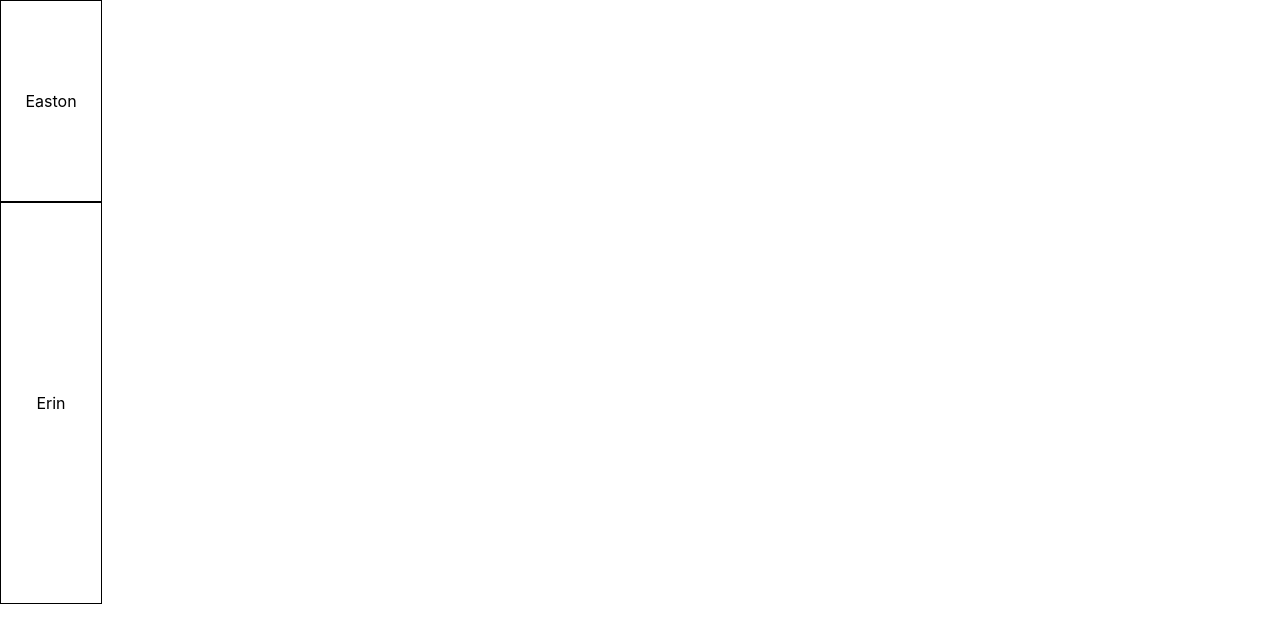
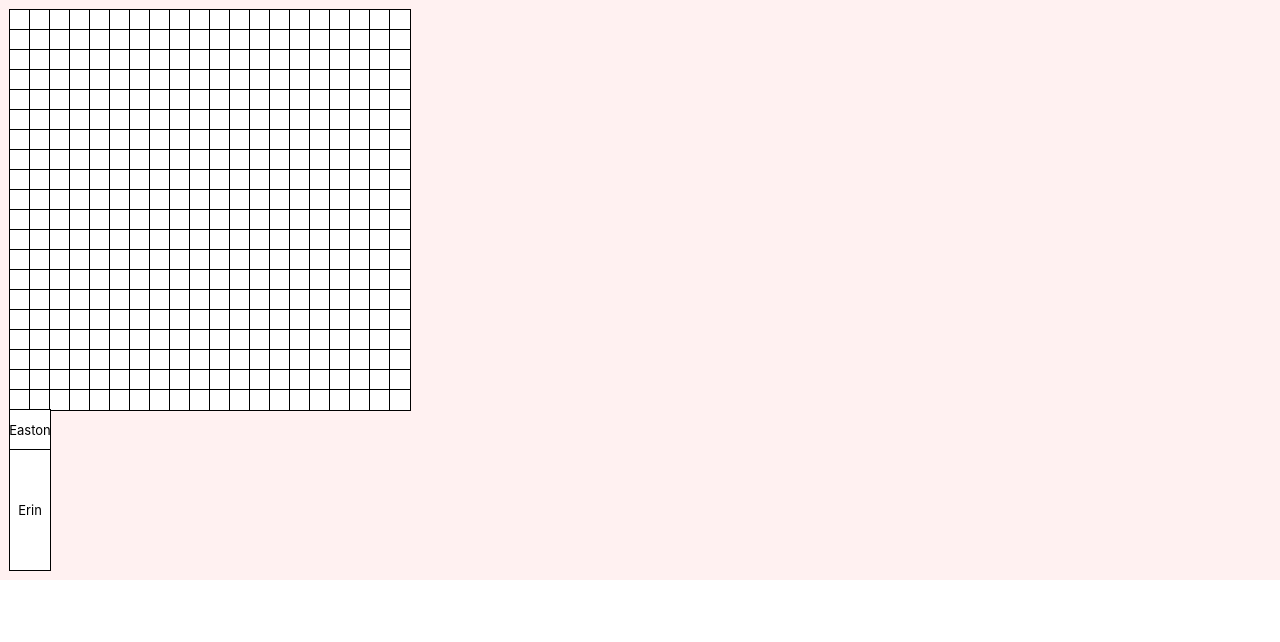
Before and after one commit to erinbye/cubeventory, a React (Create React App) app: page / in a window 1280 px wide. Shown: the top 642 px of the page. Built offline with nearby package versions, Linux system fonts and the light colour scheme.

Commit message:
adding the grid

```diff
--- a/src/App.css
+++ b/src/App.css
@@ -1,5 +1,12 @@
+.App {
+  background-color: #fff1f1;
+  padding: 10px;
+}
+
 .cube {
-  border: 1px solid black;
+  outline: 1px solid black;
+  background-color: white;
+  z-index: 2;
 }
 
 .centeredText {
@@ -8,19 +15,16 @@
   width: 100%;
   align-items: center;
   justify-content: center;
+  font-size: small;
+  user-select: none;
 }
 
 .grid-container {
-  display: grid;
-  grid-template-columns: auto auto auto;
-  gap: 10px;
-  background-color: #2196f3;
-  padding: 10px;
+  display: inline-grid;
+  background-color: black;
 }
 
 .grid-container > div {
-  background-color: rgba(255, 255, 255, 0.8);
-  text-align: center;
-  padding: 20px 0;
-  font-size: 30px;
+  background-color: white;
+  outline: 1px solid black;
 }
--- a/src/App.js
+++ b/src/App.js
@@ -1,20 +1,25 @@
-import logo from "./logo.svg";
 import "./App.css";
 import Draggable from "react-draggable";
+
+const BASE_SIZE = 20;
 
 const CenteredText = ({ children }) => {
   return <div className="centeredText">{children}</div>;
 };
 
-const Grid = () => {
-  <div className="grid-container">
-    <div>1</div>
-    <div>2</div>
-    <div>3</div>
-    <div>4</div>
-    <div>5</div>
-    <div>6</div>
-  </div>;
+const Grid = ({ cols, rows, itemSize }) => {
+  const itemHeight = itemSize[0];
+  const itemWidth = itemSize[1];
+  const autoWord = "auto ";
+  const autoCols = autoWord.repeat(cols);
+  const itemCount = cols * rows;
+  return (
+    <div className="grid-container" style={{ gridTemplateColumns: autoCols }}>
+      {[...Array(itemCount)].map((e, i) => (
+        <div key={i} style={{ height: itemHeight, width: itemWidth }} />
+      ))}
+    </div>
+  );
 };
 
 const Cube = ({ name, size }) => {
@@ -32,9 +37,9 @@ const Cube = ({ name, size }) => {
 const App = () => {
   return (
     <div className="App">
-      <Grid></Grid>
-      <Cube name="Easton" size={[200, 100]} />
-      <Cube name="Erin" size={[400, 100]} />
+      <Grid cols={20} rows={20} itemSize={[BASE_SIZE, BASE_SIZE]}></Grid>
+      <Cube name="Easton" size={[BASE_SIZE * 2, BASE_SIZE * 2]} />
+      <Cube name="Erin" size={[BASE_SIZE * 6, BASE_SIZE * 2]} />
     </div>
   );
 };
```
